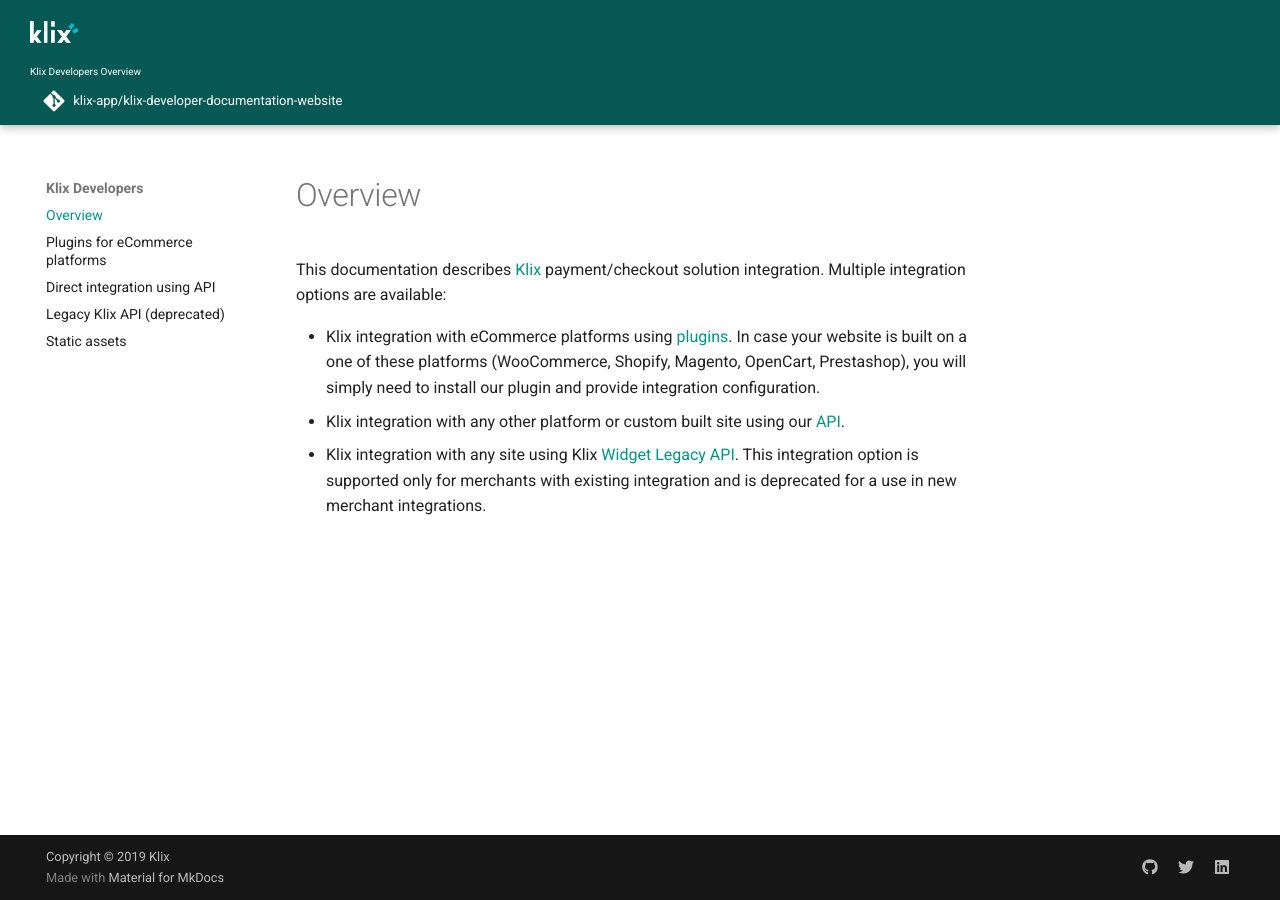
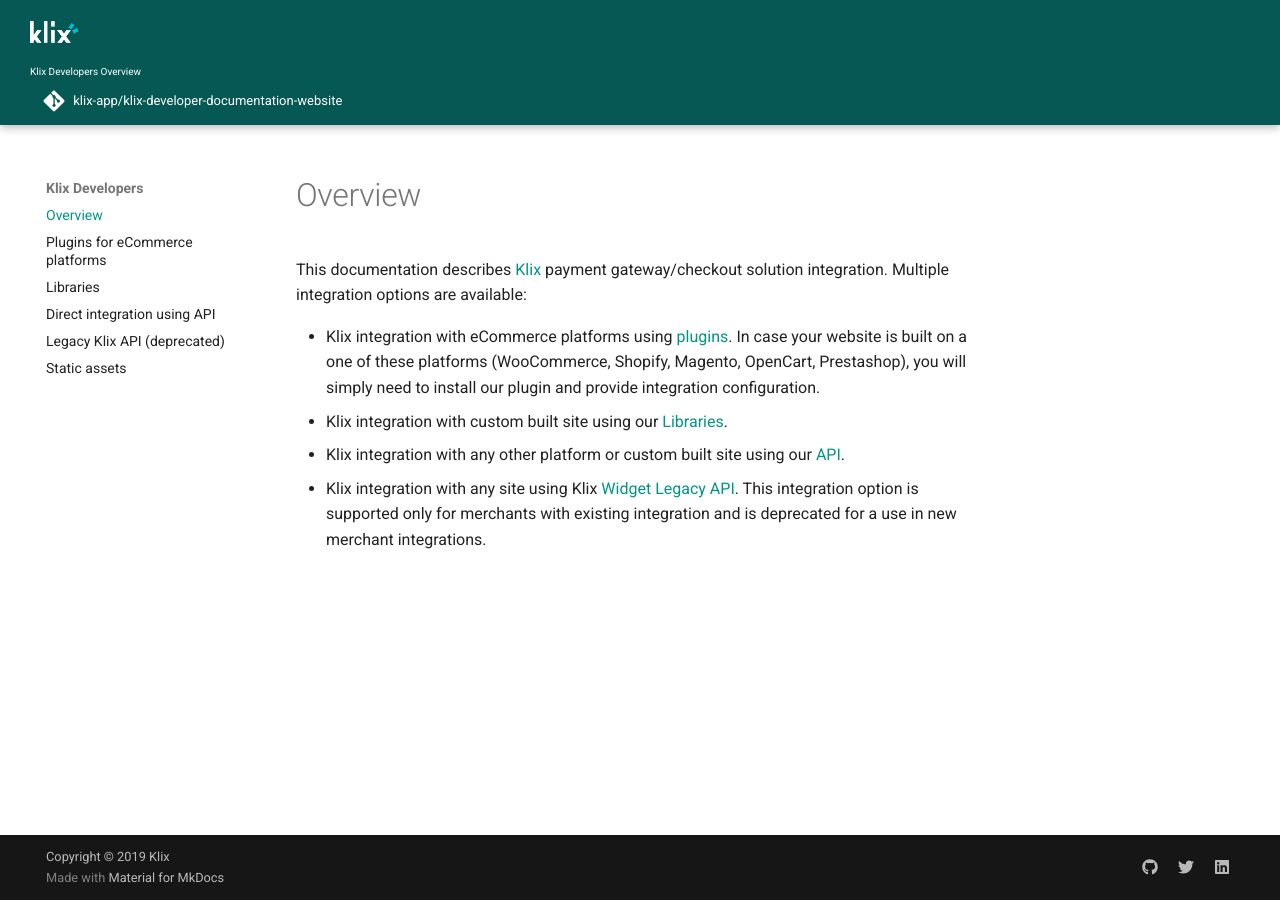
Before and after one commit to klix-app/klix-developer-documentation-website, an MkDocs documentation site: the page built from docs/index.md, in a window 1280 px wide. Built offline with MkDocs 1.6.1 and Material for MkDocs 9.7.7, drawn with Linux system fonts in a browser that asks for light colours; a script that is not in the unit is left out; comment, search, counter and statistics services are not loaded.

Commit message:
Add info about Klix PHP library

```diff
--- a/docs/index.md
+++ b/docs/index.md
@@ -1,7 +1,8 @@
 # Overview
 
-This documentation describes [Klix](https://klix.app) payment/checkout solution integration. Multiple integration options are available:
+This documentation describes [Klix](https://klix.app) payment gateway/checkout solution integration. Multiple integration options are available:
 
 * Klix integration with eCommerce platforms using [plugins](/../plugins-for-ecommerce-platforms). In case your website is built on a one of these platforms (WooCommerce, Shopify, Magento, OpenCart, Prestashop), you will simply need to install our plugin and provide integration configuration.
+* Klix integration with custom built site using our [Libraries](/../libraries).
 * Klix integration with any other platform or custom built site using our [API](/../api).
 * Klix integration with any site using Klix [Widget Legacy API](/../widget-api). This integration option is supported only for merchants with existing integration and is deprecated for a use in new merchant integrations.
--- a/mkdocs.yml
+++ b/mkdocs.yml
@@ -36,6 +36,7 @@
 nav:
   - Overview: index.md
   - Plugins for eCommerce platforms: plugins-for-ecommerce-platforms.md
+  - Libraries: libraries.md
   - Direct integration using API: api.md
   - Legacy Klix API (deprecated): widget-api.md
   - Static assets: static-assets.md
```
